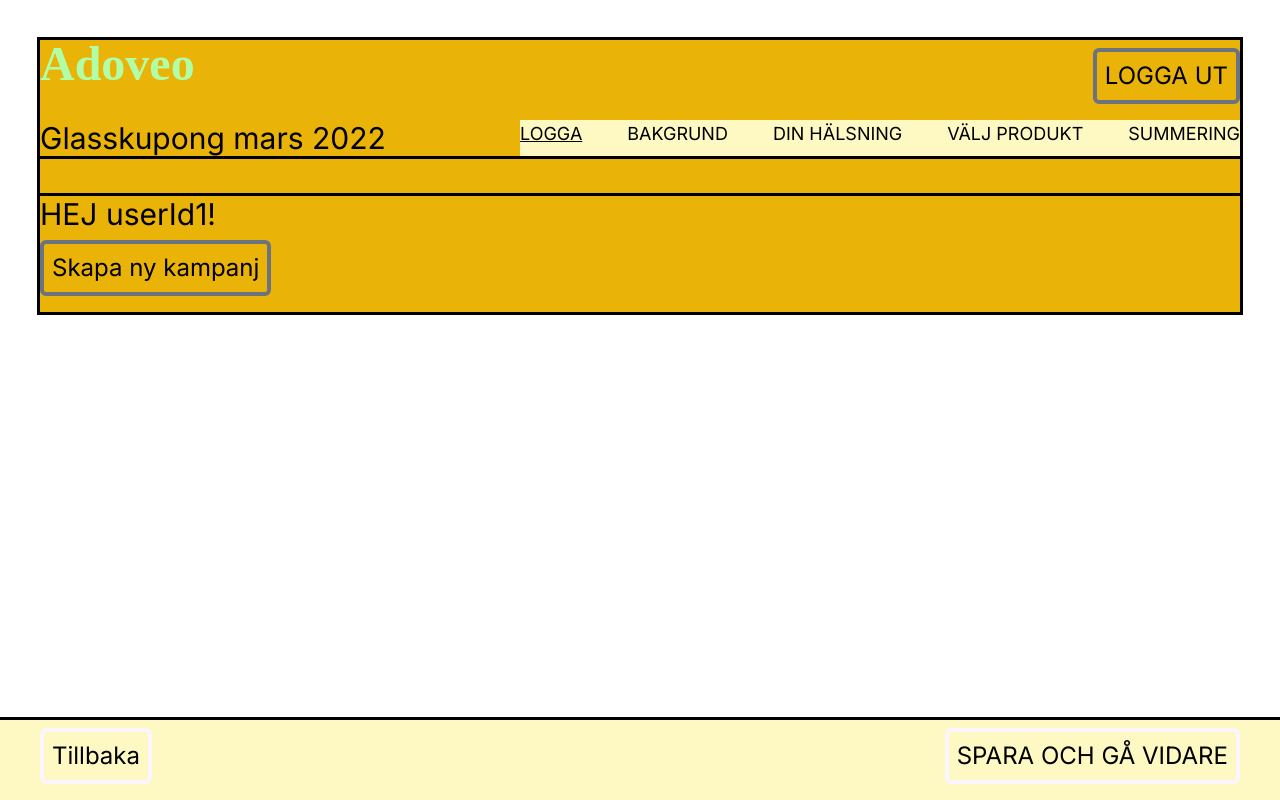
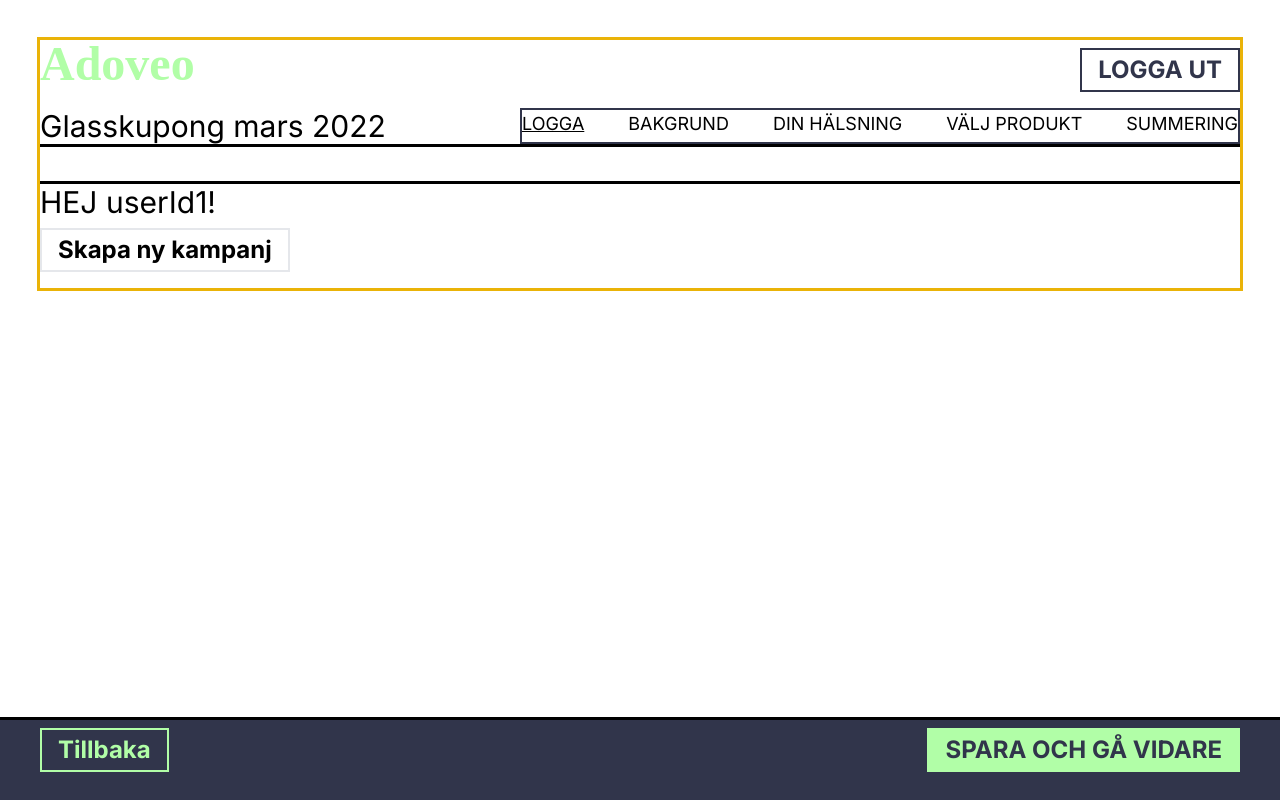
Before and after one commit to EmmaHammar/coupon-tool, a React (Create React App) app: page / in a window 1280 px wide. Built offline with nearby package versions, Linux system fonts and the light colour scheme.

Commit message:
add style footer and btns, add cb footer save btn in app.js, update currentStep state in App.js depending on nav-click

```diff
--- a/src/App.js
+++ b/src/App.js
@@ -19,8 +19,8 @@ import StepSummary from './components/StepSummary';
 export const AccountContext = React.createContext();
 
 export default function App() {
-
-  const [coupon, setCoupon] = useState({});
+  const [couponLogo, setCouponLogo] = useState('');
+  const [currentStep, setCurrentStep] = useState('');
 
   const account = {
     accountId: 'accountId1',
@@ -30,36 +30,75 @@ export default function App() {
   };
 
   useEffect( () => {
-    setCoupon({
-      'couponLogo': '',
-      'couponLogoPosition': 'topLeft',
-      'couponBackground': '',
-      'couponHeading': 'Det våras!',
-      'couponText': '',
-      'prodId': 'pickedProdId'
-    })
-
-    //mock DB data TODO: move to separate file if have time
+    setCouponLogo('default');
 
   }, []);
 
+  //catch saveclick
+  const handleClick = (evt) => {
+    console.log("click save from Footer.js:", evt);
+
+    // if (editorRef.current) {
+    //   let logoString = editorRef.current.getContent();
+    //   props.updateCoupon(logoString); //cb in StepLogo.js
+    // }
+  };
 
   //set state
 
   return (
     <BrowserRouter>
     <AccountContext.Provider value={ account }>
-      <div id='styleRoot' className='outline font-Inter bg-pink-500 md:bg-green-500 lg:bg-yellow-500 mx-6 mt-6 mb-20 md:mx-10 md:mt-10 md:mb-24'>
+      <div id='styleRoot' className='outline outline-pink-500 md:outline-green-500 lg:outline-yellow-500 font-Inter mx-6 mt-6 mb-20 md:mx-10 md:mt-10 md:mb-24'>
 
         <Header />
           <main>
             <div id='userPageWrapper' className='outline mt-6 mb-20 md:mt-10 md:mb-24'>
               <Routes>
                 <Route exact path='/' element={<UserPage />}></Route>
-                <Route exact path='/steg1' element={<StepLogo coupon={coupon} />}></Route>
-                <Route exact path='/steg2' element={<StepBackground />}></Route>
-                <Route exact path='/steg3' element={<StepText />}></Route>
-                <Route exact path='/steg4' element={<StepProduct />}></Route>
+                <Route
+                  exact path='/steg1'
+                  element= {
+                    <StepLogo
+                      couponLogo={couponLogo}
+                      setCouponLogo={setCouponLogo}
+                      currentStep={currentStep}
+                      setCurrentStep={setCurrentStep}
+                    />
+                  }>
+                </Route>
+
+                <Route
+                  exact path='/steg2'
+                  element= {
+                    <StepBackground
+                      currentStep={currentStep}
+                      setCurrentStep={setCurrentStep}
+                    />
+                  }>
+                </Route>
+
+                <Route
+                  exact path='/steg3'
+                  element= {
+                    <StepText
+                      currentStep={currentStep}
+                      setCurrentStep={setCurrentStep}
+                    />
+                  }>
+                </Route>
+
+                <Route
+                  exact path='/steg4'
+                  element= {
+                    <StepProduct
+                      currentStep={currentStep}
+                      setCurrentStep={setCurrentStep}
+                    />
+                  }>
+
+                </Route>
+
                 <Route exact path='/steg5' element={<StepSummary />}></Route>
                 <Route exact path='*' element={<NotFound />}></Route>
               </Routes>
@@ -67,7 +106,7 @@ export default function App() {
           </main>
 
 
-        <Footer />
+        <Footer onClick={handleClick}/>
 
       </div>
       </AccountContext.Provider>
--- a/src/components/Footer.js
+++ b/src/components/Footer.js
@@ -1,12 +1,16 @@
 import React from 'react';
 
-export default function Footer() {
+export default function Footer(props) {
     let nextBtnText = 'SPARA OCH GÅ VIDARE'
+
+    const Save = (evt) => {
+      props.onClick(evt); //cb App.js
+    }
   return (
-    <footer className='outline h-16 md:h-20 bg-yellow-100 fixed bottom-0 inset-x-0 px-10'>
-      <div className='flex justify-between'>
-        <button id='backBtn' className='btn btn-royal'>Tillbaka</button>
-        <button id='nextBtn' className='btn btn-royal'>{nextBtnText}</button>
+    <footer className='outline h-16 md:h-20 bg-blue fixed bottom-0 inset-x-0 px-10'>
+      <div className='flex justify-between items-baseline'>
+        <button id='backBtn' className='btn btn-primary-reverse'>Tillbaka</button>
+        <button id='nextBtn' className='btn btn-primary' onClick={Save}>{nextBtnText}</button>
       </div>
 
     </footer>
--- a/src/components/Header.js
+++ b/src/components/Header.js
@@ -8,11 +8,11 @@ export default function Header() {
           <Link to='/'>
             <h1 className='font-bold hover-text'>Adoveo</h1>
           </Link>
-            <div className='btn'>LOGGA UT</div>
+            <div className='btn btn-secondary'>LOGGA UT</div>
         </div>
         <div className='lg:flex justify-start'>
             <h2 className='lg:w-2/5'>Glasskupong mars 2022</h2>
-            <nav className='justify-between lg:w-3/5 lg:justify-between bg-yellow-100 flex flex-wrap'>
+            <nav className='justify-between lg:w-3/5 lg:justify-between border-blue border-2 flex flex-wrap'>
                 <Link to='/steg1'>
                   <h3 className='text-1xl underline'>LOGGA</h3>
                 </Link>
--- a/src/components/StepBackground.js
+++ b/src/components/StepBackground.js
@@ -1,8 +1,12 @@
-import React, { useState } from 'react';
+import React, { useState, useEffect } from 'react';
 import TinyEditor from './TinyEditor';
 
-export default function StepBackground() {
+export default function StepBackground(props) {
   const [stepType, setStepType] = useState('background');
+
+  useEffect( () => {
+    props.setCurrentStep(stepType);
+  });
 
   return (
     <div id='stepBackgroundWrapper' className='outline'>
--- a/src/components/StepLogo.js
+++ b/src/components/StepLogo.js
@@ -5,16 +5,18 @@ import UpdateCoupon from '../services/UpdateCoupon';
 
 export default function StepLogo(props) {
   const [stepType, setStepType] = useState('logo');
-  const [coupon, setCoupon] = useState({});
-
-  useEffect( () => {
-    setCoupon(props.coupon);
-  }, [props.coupon]);
 
   //get couponId from Context
   const pickedCouponId = useContext(AccountContext).pickedCouponId;
 
+  useEffect( () => {
+    props.setCurrentStep(stepType);
+  })
+
   const updateCoupon = (newContent) => {
+
+    //remove p wrapper
+
 
     let newCoupon = {
       'couponId': pickedCouponId,
@@ -24,12 +26,13 @@ export default function StepLogo(props) {
     UpdateCoupon(newCoupon); //update coupon in db
 
     //save new logo to state
-    const couponCopy = {...coupon}; //copy state
-    couponCopy.couponLogo = newCoupon.couponLogo; //add new logo
-    console.log("couponCopy uppdateras:", couponCopy);
+    let couponLogoCopy = {...props.couponLogo}; //copy state
+    couponLogoCopy = {'couponLogo': newCoupon.couponLogo}; //add new logo
+    console.log("couponLogoCopy:", couponLogoCopy);
 
-    //TODO not working
-    setCoupon(couponCopy); //update state with new logo
+
+
+    props.setCouponLogo(couponLogoCopy); //update state with new logo
 
   };
 
--- a/src/components/StepProduct.js
+++ b/src/components/StepProduct.js
@@ -1,10 +1,12 @@
-import React, { useEffect } from 'react';
+import React, { useState, useEffect } from 'react';
 
 
-export default function StepProduct() {
+export default function StepProduct(props) {
+  const [stepType, setStepType] = useState('product');
 
-
-
+  useEffect( () => {
+    props.setCurrentStep(stepType);
+  })
 
 
   return (
--- a/src/components/StepText.js
+++ b/src/components/StepText.js
@@ -1,8 +1,12 @@
-import React, { useState } from 'react';
+import React, { useState, useEffect } from 'react';
 import TinyEditor from './TinyEditor';
 
-export default function StepText() {
+export default function StepText(props) {
   const [stepType, setStepType] = useState('text');
+
+  useEffect( () => {
+    props.setCurrentStep(stepType);
+  });
 
   return (
     <div id='stepTextWrapper' className='outline'>
--- a/src/components/TinyEditor.js
+++ b/src/components/TinyEditor.js
@@ -4,18 +4,17 @@ import { Editor } from '@tinymce/tinymce-react';
 export default function TinyEditor(props) {
 
 const editorRef = useRef(null);
-const log = () => {
+const [isPickedLogo, setIsPickedLogo] = useState(false);
+const [logo, setLogo] = useState(false);
+
+const handleClick = () => {
   if (editorRef.current) {
-
     let logoString = editorRef.current.getContent();
-    // console.log("logoString", logoString);
-
-    //cb in StepLogo.js
-    props.updateCoupon(logoString);
-
-    //save to state?
+    props.updateCoupon(logoString); //cb in StepLogo.js
+    setIsPickedLogo(true);
+    setLogo(logoString);
   }
-}; //useRef Hook directly create a reference to the DOM element in the functional component. Returns a mutable ref obj.
+};
 
 let toolBarOptions;
 switch (props.stepType) {
@@ -30,22 +29,7 @@ switch (props.stepType) {
     break;
   default:
     break;
-
-}
-
-
-// if (props.stepType === 'logo') {
-//   console.log("fr logo");
-//   toolBarOptions = `undo redo | image | alignleft aligncenter alignright | help`;
-// }
-// if (props.stepType === 'background') {
-//   console.log("fr background");
-//   toolBarOptions = `undo redo | image | help`;
-// }
-// if (props.stepType === 'text') {
-//   console.log("fr text");
-//   toolBarOptions = `undo redo | formatselect | bold italic backcolor | alignleft aligncenter alignright | help`;
-// }
+};
 
   return (
     <div>
@@ -54,22 +38,30 @@ switch (props.stepType) {
             onInit={(evt, editor) => editorRef.current = editor}
             initialValue="<p></p>"
             init={{
-              height: 500,
+              height: 300,
               menubar: false,
               plugins: [
-                'advlist autolink lists image charmap print preview anchor',
+                'advlist autolink lists image charmap print preview',
                 'searchreplace visualblocks code fullscreen',
                 'insertdatetime media table paste code help wordcount'
               ],
               toolbar: `${ toolBarOptions }`,
-              content_style: 'body { font-family:Helvetica neue,sans-serif; font-size:14px; background:red}'
+              content_style: 'body { font-family:Helvetica neue,sans-serif; font-size:14px; background:red}',
             }}
           />
-          <button onClick={log}>Log editor content</button>
+          <button className='btn btn-secondary-reverse' onClick={handleClick}>LADDA UPP LOGGA</button>
+          {isPickedLogo ?
+          <div>
+            <h4>Din fil är uppladdad.</h4>
+          </div>
+          : ''}
+
     </div>
   )
 };
 
+//TODO remove p tag wrapper
+
 //https://www.tiny.cloud/blog/tinymce-add-menu-item-dynamically/
 
 //testImg: https://storage.googleapis.com/orchestra-cafe-7jp1kqsp/uploads/2022/02/8abe153a-hemglass-nyheter-1024x576.jpg
--- a/src/index.css
+++ b/src/index.css
@@ -40,27 +40,59 @@
         @apply text-xs
         md:text-base;
     }
+
     .btn {
         @apply text-sm
         md:text-base
         lg:text-2xl
-        active:bg-gray-500
-        hover:bg-red-500
-        hover:text-white
+        font-bold
+        border-2
+        p-1
+        px-4
+        mt-2
+        mb-4
         cursor-pointer
-        border-gray-500
-        border-4
-        rounded-md
         inline-block
-        p-2
-        mt-2
-        mb-4;
     }
 
+    .btn-primary {
+        @apply
+        text-blue
+        bg-mint
+        border-mint
 
-    .btn-royal {
-        @apply hover:bg-purple-500
-        border-purple-50;
+        hover:text-mint
+        hover:bg-blue
+        hover:border-mint
+
+
+    }
+    .btn-primary-reverse {
+        @apply text-mint
+        bg-blue
+        border-mint
+
+        hover:text-blue
+        hover:bg-mint
+        hover:border-mint
+    }
+    .btn-secondary {
+        @apply text-blue
+        bg-creme
+        border-blue
+
+        hover:text-creme
+        hover:bg-blue
+        hover:border-blue
+    }
+    .btn-secondary-reverse{
+        @apply text-creme
+        bg-blue
+        border-blue
+
+        hover:text-blue
+        hover:bg-creme
+        hover:border-blue
     }
 
 
--- a/tailwind.config.js
+++ b/tailwind.config.js
@@ -8,7 +8,8 @@ module.exports = {
       colors: {
         mint: '#b1fea7',
         blue: '#31354b',
-        creme: '#f5f3ee',
+        // creme: '#f5f3ee',
+        creme: '#ffffff',
         white: '#ffffff',
         black: '#0b0b09',
         disable: '#c6c7cd',
```
